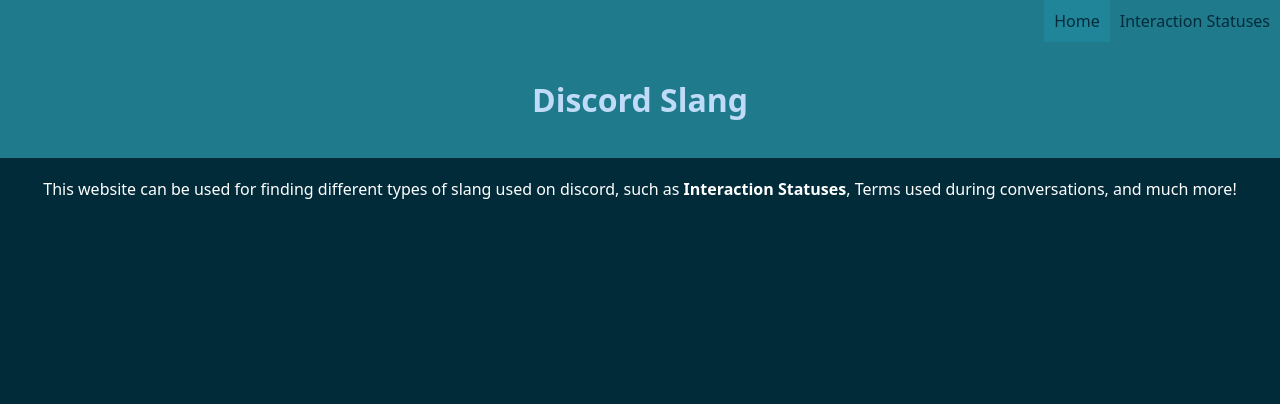
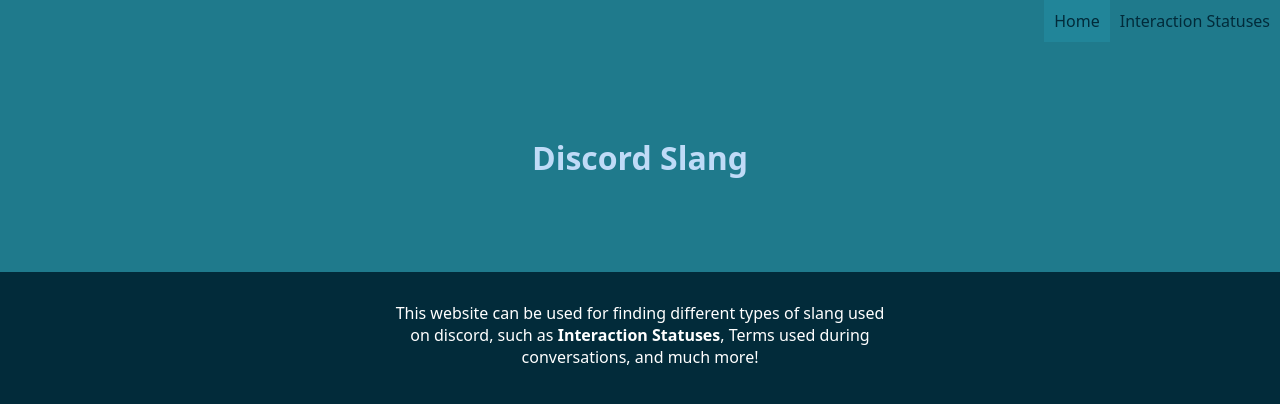
Before and after one commit to fireinakage/discordslangs, a plain HTML site: page index.html in a window 1280 px wide. Drawn offline with Linux system fonts and the light colour scheme; a web font is replaced by a local one.

Commit message:
eeeeeeeeee

```diff
--- a/styles.css
+++ b/styles.css
@@ -41,6 +41,7 @@ div {
 
 #title {
     background-image: url('images/discordheader.png');
+    height: 200px;
     background-color: #1F7A8C;
     background-size: cover;
     background-position-y: center;
@@ -48,8 +49,17 @@ div {
     padding: 10px;
     color: #BFDBF7;
     border: #1F7A8C 5px solid;
+    text-align: center;
+    display: flex;
+    justify-content: center;
+    align-items: center;
+
 }
 
 #info p {
-    margin: 20px;
+    padding-top:  20px;
+    margin: auto;
+    max-width: 500px;
+    text-align: center;
+
 }
```
